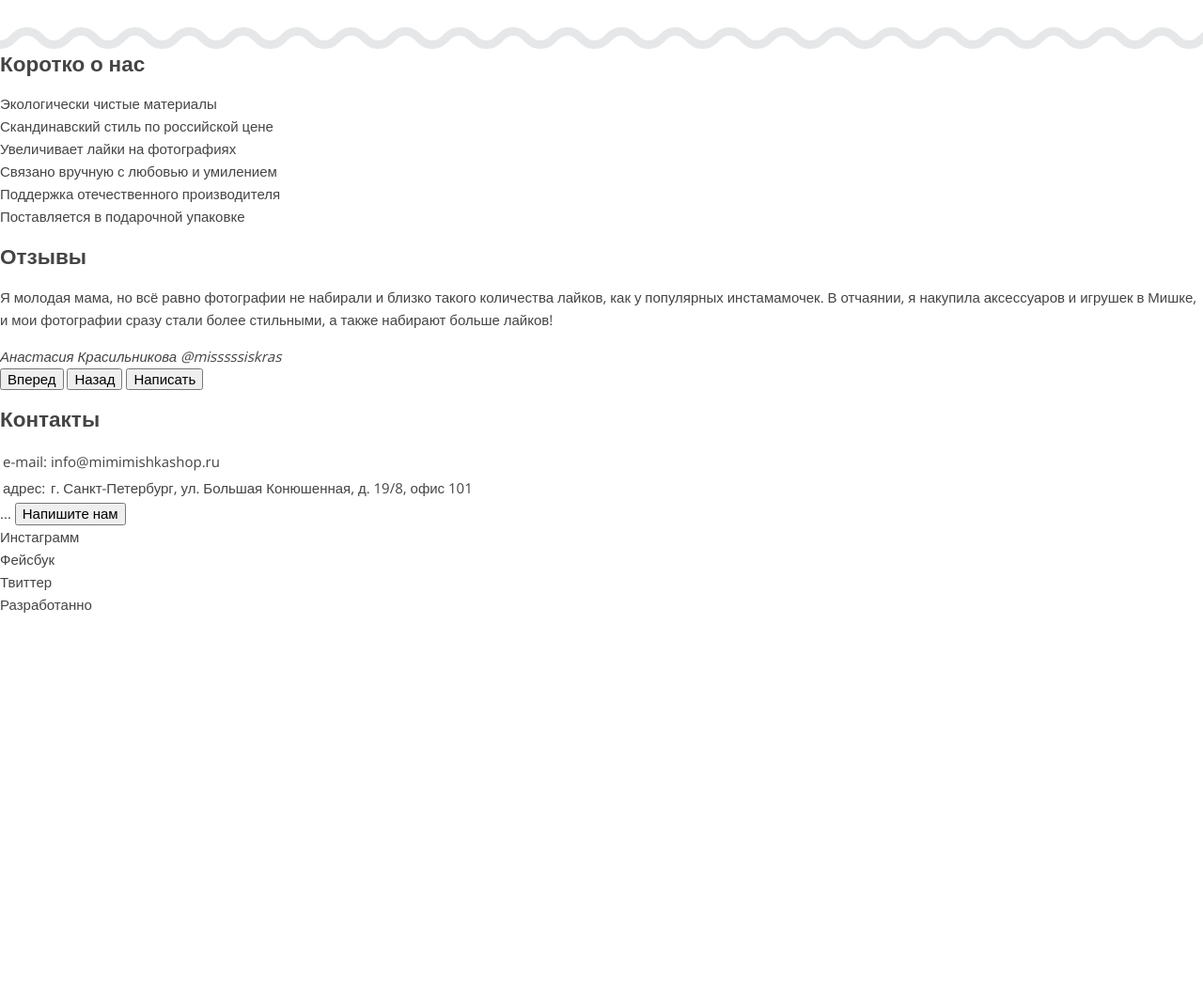
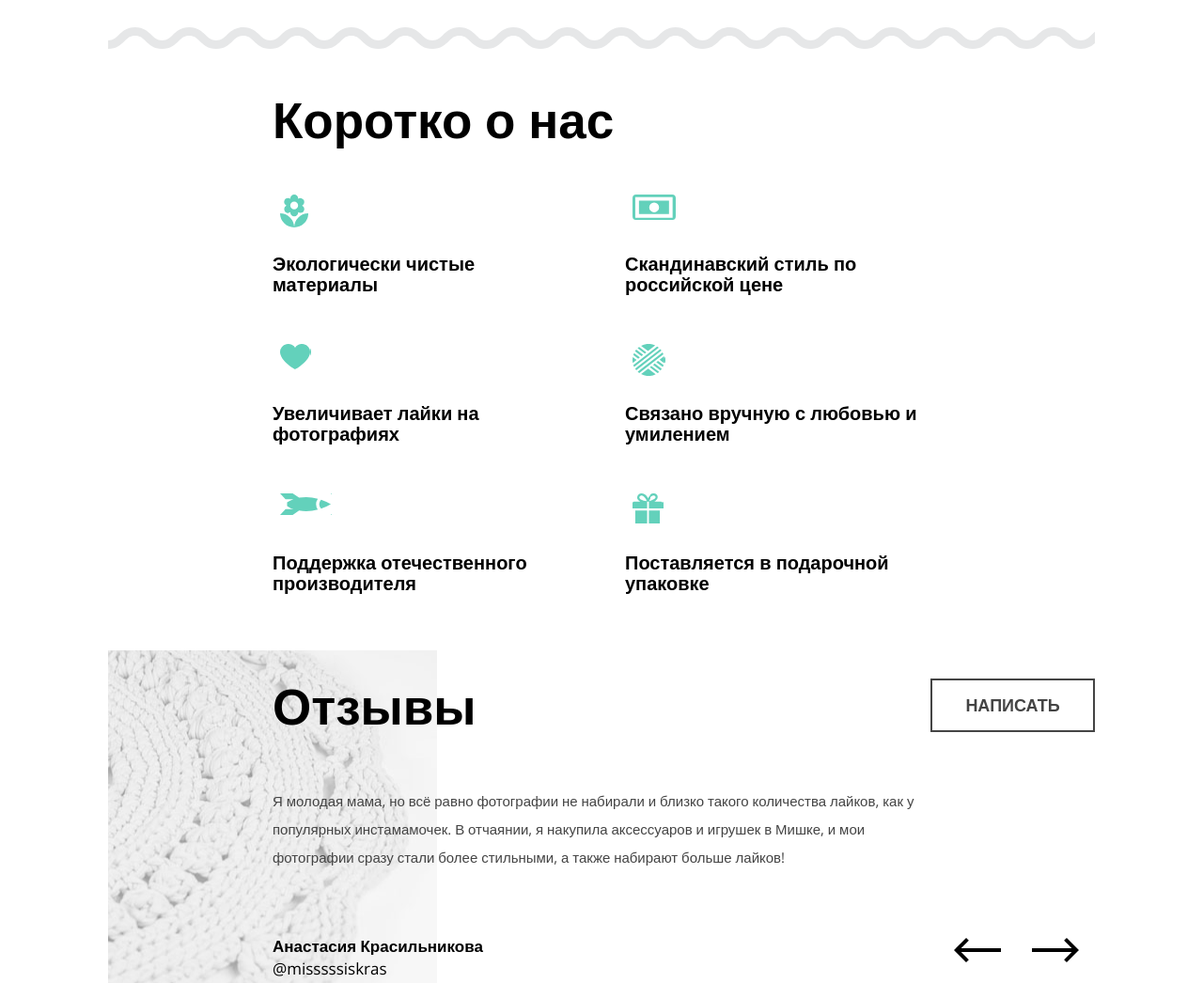
Before and after one commit to Sorulai/mishka, a plain HTML site: page index.html in a window 1280 px wide. Shown: the part 1580-2626 px from the top of the page at 94% size. Before the commit the page ends 2235 px from the top, so only its background shows below. Drawn offline with nearby package versions, Linux system fonts and the light colour scheme.

Commit message:
add some blocks

```diff
--- /dev/null
+++ b/css/blocks/about-us.css
@@ -0,0 +1,221 @@
+.about-us{
+	width: 260px;
+	margin:0 auto;
+}
+.about-us h2{
+	font-size: 25px;
+	line-height: 30px;
+	font-weight: bold;
+	color:black;
+	margin:0;
+	margin-top: 32px;
+}
+.about-us--item{
+	position: relative;
+	color: black;
+	font-size: 17px;
+	line-height: 20px;
+	font-weight: bold;
+	width: 230px;
+	padding-top: 90px;
+}
+.about-us--item:first-child:before{
+	content: "";
+	position: absolute;
+	width: 30px;
+	height: 35px;
+	top:34px;
+	left: 8px;
+
+	background-image: url('../../img/svg/flower.svg');
+}
+.about-us--item:nth-child(2):before{
+	content: "";
+	position: absolute;
+	width: 46px;
+	height: 27px;
+	top:34px;
+	left: 8px;
+
+	background-image: url('../../img/svg/money.svg');
+}
+.about-us--item:nth-child(3):before{
+	content: "";
+	position: absolute;
+	width: 33px;
+	height: 27px;
+	top:34px;
+	left: 8px;
+
+	background-image: url('../../img/svg/heart.svg');
+}
+.about-us--item:nth-child(3):before{
+	content: "";
+	position: absolute;
+	width: 33px;
+	height: 27px;
+	top:34px;
+	left: 8px;
+
+	background-image: url('../../img/svg/heart.svg');
+}
+.about-us--item:nth-child(4):before{
+	content: "";
+	position: absolute;
+	width: 35px;
+	height: 34px;
+	top:34px;
+	left: 8px;
+
+	background-image: url('../../img/svg/ball.svg');
+}
+.about-us--item:nth-child(5):before{
+	content: "";
+	position: absolute;
+	width: 55px;
+	height: 23px;
+	top:34px;
+	left: 8px;
+
+	background-image: url('../../img/svg/rocket.svg');
+}
+.about-us--item:last-child:before{
+	content: "";
+	position: absolute;
+	width: 33px;
+	height: 32px;
+	top:34px;
+	left: 8px;
+
+	background-image: url('../../img/svg/gift.svg');
+}
+@media (min-width: 768px){
+	.about-us{
+	width: 668px;
+	margin:0 auto;
+}
+.about-us h2{
+	font-size: 43px;
+	line-height: 50px;
+	margin:0;
+	margin-top: 61px;
+}
+.about-us--list{
+	width: 668px;
+	display: flex;
+	flex-wrap: wrap;
+}
+.about-us--item{
+	font-size: 20px;
+	line-height: 22px;
+
+}
+.about-us--item:first-child,
+.about-us--item:nth-child(3),
+.about-us--item:nth-child(5){
+	margin-right: 95px;
+}
+
+}
+@media (min-width: 1150px){
+	.about-us{
+	width: 1050px;
+	margin:0 auto;
+}
+.about-us h2{
+	font-size: 53px;
+	line-height: 57px;
+	margin:0;
+	margin-top: 61px;
+	margin-left: 175px;
+	margin
+}
+.about-us--list{
+	width: 700px;
+	margin-left: 175px;
+}
+.about-us--item:first-child,
+.about-us--item:nth-child(3),
+.about-us--item:nth-child(5){
+	width: 280px;
+}
+/*.about-us--item:first-child,
+.about-us--item:nth-child(3),
+.about-us--item:nth-child(5){
+	margin-right: 116px;
+}*/
+.about-us--item{
+	padding-top:115px;
+	width: 313px;
+}
+.about-us--item:first-child:before{
+	content: "";
+	position: absolute;
+	width: 30px;
+	height: 35px;
+	top:52px;
+	left: 8px;
+
+	background-image: url('../../img/svg/flower.svg');
+}
+.about-us--item:nth-child(2):before{
+	content: "";
+	position: absolute;
+	width: 46px;
+	height: 27px;
+	top:52px;
+	left: 8px;
+
+	background-image: url('../../img/svg/money.svg');
+}
+.about-us--item:nth-child(3):before{
+	content: "";
+	position: absolute;
+	width: 33px;
+	height: 27px;
+	top:52px;
+	left: 8px;
+
+	background-image: url('../../img/svg/heart.svg');
+}
+.about-us--item:nth-child(3):before{
+	content: "";
+	position: absolute;
+	width: 33px;
+	height: 27px;
+	top:52px;
+	left: 8px;
+
+	background-image: url('../../img/svg/heart.svg');
+}
+.about-us--item:nth-child(4):before{
+	content: "";
+	position: absolute;
+	width: 35px;
+	height: 34px;
+	top:52px;
+	left: 8px;
+
+	background-image: url('../../img/svg/ball.svg');
+}
+.about-us--item:nth-child(5):before{
+	content: "";
+	position: absolute;
+	width: 55px;
+	height: 23px;
+	top:52px;
+	left: 8px;
+
+	background-image: url('../../img/svg/rocket.svg');
+}
+.about-us--item:last-child:before{
+	content: "";
+	position: absolute;
+	width: 33px;
+	height: 32px;
+	top:52px;
+	left: 8px;
+
+	background-image: url('../../img/svg/gift.svg');
+}
+}
--- /dev/null
+++ b/css/blocks/contacts.css
@@ -0,0 +1,37 @@
+.contacts--wrapper{
+	width: 260px;
+	margin: 0 auto;
+	padding-top: 65px;
+}
+.contacts--wrapper h2{
+	font-size: 18px;
+	line-height: 30px;
+	color: black;
+	font-weight: bold;
+	margin: 0;
+	margin-bottom: 35px;
+
+}
+.contacts__table{
+	width: 260px;
+}
+.contacts__table td{
+	font-size: 15px;
+	line-height: 30px;
+	min-width: 67px;
+}
+.adress{
+	display: flex;
+	margin-bottom: 35px;
+}
+.contacts--email{
+	cursor: pointer;
+	border-bottom: 1px solid #62d1ba;
+}
+.contacts--email:hover{
+	color:#62d1ba;
+}
+.contacts--email:active{
+	color:rgba(70,193,174,0.3);
+	border-bottom: 1px solid rgba(70,193,174,0.3);
+}
--- a/css/blocks/header.css
+++ b/css/blocks/header.css
@@ -199,6 +199,9 @@ border:none;
 
 }
 @media (min-width: 1150px){
+	.main__header{
+		min-width: 1150px;
+	}
 	.nav__list--tablet{
 		display: none;
 	}
--- a/css/blocks/product-week.css
+++ b/css/blocks/product-week.css
@@ -153,6 +153,7 @@ margin:0;
 		width: 1050px;
 		padding-top: 0;
 		padding-bottom: 70px;
+		position: relative;
 	}
 	.product-week--title{
 		font-size: 53px;
@@ -169,4 +170,26 @@ margin:0;
 		margin-left: 175px;
 		align-self: flex-end;
 	}
+	.product-week--wrapper:before{
+	content: '';
+	position: absolute;
+	bottom: -15px;
+	width: 100%;
+	height: 23px;
+
+	background-image: url('../../img/svg/line-zigzag.svg');
+	z-index: 2;
+
 }
+.product-week:before{
+	content: '';
+	position: absolute;
+	bottom: -15px;
+	width: 0;
+	height: 0;
+
+	background-image: url('../../img/svg/line-zigzag.svg');
+	z-index: 2;
+
+}
+}
--- /dev/null
+++ b/css/blocks/reviews.css
@@ -0,0 +1,161 @@
+
+.reviews--wrapper{
+	width: 260px;
+	margin: 0 auto;
+}
+.reviews h2{
+	color:black;
+	font-size: 25px;
+	line-height: 30px;
+	font-weight: bold;
+	margin:0;
+
+}
+.reviews--item{
+	padding-top: 30px;
+
+}
+.reviews--item p{
+	margin: 0;
+	line-height: 30px;
+	padding-bottom: 35px;
+}
+.reviews--cite{
+	color:black;
+	font-size: 17px;
+	font-style: normal;
+	font-weight: bold;
+	margin-bottom: 34px;
+	display: block;
+}
+.reviews--cite span {
+	font-weight: normal;
+}
+.btn-back,
+.btn-next{
+	width: 130px;
+	padding-top:13px ;
+	padding-bottom: 13px;
+	border:1px solid #ececec;
+}
+.btn__flex-reviews{
+	width: 260px;
+	display: flex;
+}
+.btn-back:hover .icon-back,
+.btn-next:hover .icon-next{
+	fill:rgba(0,0,0,0.6);
+}
+.btn-back:active .icon-back,
+.btn-next:active .icon-next{
+	fill:rgba(0,0,0,0.3);
+}
+.btn-reviews{
+	width: 260px;
+	text-align: center;
+	font-size: 18px;
+	line-height: 20px;
+	text-transform: uppercase;
+	padding-top: 16px;
+	padding-bottom: 17px;
+	border:2px solid #444444;
+	margin-top: 39px;
+	font-weight: bold;
+}
+.btn-reviews:hover{
+	background-color: #444444;
+	color:white;
+}
+.btn-reviews:active{
+	color:rgba(255,255,255,0.3);
+}
+.reviews{
+	padding-top: 60px;
+	position: relative;
+	padding-bottom: 37px;
+}
+.reviews:before{
+	content: '';
+	position: absolute;
+	width: 100%;
+	height:23px;
+	bottom: -20px;
+
+	background-image: url('../../img/svg/line-zigzag.svg');
+
+}
+@media (min-width: 768px){
+.reviews--wrapper{
+	width: 668px;
+	margin:0 auto;
+	position: relative;
+}
+.reviews--wrapper h2{
+	font-size: 43px;
+	line-height: 50px;
+}
+.reviews--item{
+	padding-top: 58px;
+}
+.reviews--item p{
+line-height: 30px;
+padding-bottom: 68px;
+
+}
+.reviews--cite{
+	width: 287px;
+}
+.btn__flex-reviews{
+	position: absolute;
+	bottom: 0px;
+	right: 0;
+	width: 167px;
+}
+.btn-back,
+.btn-next{
+	border:none;
+}
+.btn-reviews{
+	position: absolute;
+	top:0;
+	right: 0;
+	margin:0;
+	width: 175px;
+}
+.reviews{
+	padding-bottom: 66px;
+}
+.reviews--position{
+	background-image: url('../../img/review@1x.jpg');
+	background-repeat: no-repeat;
+	background-position: 0 85%;
+	padding-top: 30px;
+	padding-bottom: 50px;
+}
+@media (-webkit-min-device-pixel-ratio: 1.5) and (min-width: 768px), (min-resolution: 144dpi) and (min-width: 768px), (min-resolution: 1.5dppx) and (min-width: 768px){
+	.reviews--position{
+	background-image: url('../../img/review@2x.jpg');
+    background-size: auto 458px;
+}
+}
+@media (min-width: 1150px){
+	.reviews--position{
+		width: 1050px;
+		margin:0 auto;
+	}
+	.reviews--wrapper{
+		width: 1050px;
+		margin:0 auto;
+
+	}
+	.reviews--wrapper h2{
+		font-size: 53px;
+		line-height: 57px;
+		padding-left: 175px;
+	}
+	.reviews--item{
+		padding-left: 175px;
+		width: 700px;
+	}
+
+}
--- a/css/style.css
+++ b/css/style.css
@@ -4,3 +4,6 @@
 @import "blocks/header.css";
 @import "blocks/header-art.css";
 @import "blocks/product-week.css";
+@import "blocks/about-us.css";
+@import "blocks/reviews.css";
+@import "blocks/contacts.css";
--- a/index.html
+++ b/index.html
@@ -56,6 +56,16 @@
     <title>toy</title>
     <path d="M0 43.68l27.44 15.93V36.27L0 20.33zm51.35-31.24v2.45c0 1.82-3.46 3.29-7.73 3.29s-7.73-1.47-7.73-3.29v-4.06c.26 1.71 3.6 3.07 7.7 3.07 4.27 0 7.73-1.47 7.73-3.28s-3.46-3.29-7.73-3.29h-1l-5-2.89v3.12c0 1.82-3.45 3.29-7.72 3.29a12.65 12.65 0 0 1-6.43-1.47 3.94 3.94 0 0 0-.73-.59 1.8 1.8 0 0 1-.57-1.24v-3l-4.76 2.81h-1.05c-4.27 0-7.73 1.47-7.73 3.29s3.46 3.28 7.73 3.28c4.1 0 7.45-1.36 7.7-3.07v4.06c0 1.82-3.45 3.29-7.73 3.29s-7.7-1.5-7.7-3.32v-2.42l-6 3.45 27.53 16L57.53 16zM37.7 22.6c0 1.82-3.46 3.29-7.73 3.29s-7.73-1.47-7.73-3.29v-4.06c.26 1.71 3.6 3.08 7.71 3.08s7.44-1.36 7.7-3.08v4.06zm-5.14 13.88v23.14L60 43.68V20.54zM29.92 6.57c4.27 0 7.72-1.47 7.72-3.29S34.18 0 29.92 0s-7.73 1.47-7.73 3.29 3.46 3.29 7.73 3.29"
       ></path>
+  </symbol>
+
+    <symbol xmlns="http://www.w3.org/2000/svg" viewBox="0 0 50 26" id="arrow-back">
+    <title>huge-arrow-left</title>
+    <path d="M50 11H7.66l8.17-8.17L13.01 0 0 13v.01L13.01 26l2.82-2.82L7.66 15H50v-4z"></path>
+  </symbol>
+
+    <symbol xmlns="http://www.w3.org/2000/svg" viewBox="0 0 50 26" id="arrow-next">
+    <title>huge-arrow-right</title>
+    <path d="M0 11h42.34l-8.17-8.17L36.99 0 50 13v.01L36.99 26l-2.82-2.82L42.34 15H0v-4z"></path>
   </symbol>
 </svg>
 
@@ -206,31 +216,46 @@
 	</section>
 
 	<section class="reviews">
+		<div class="reviews--position">
+		<div class="reviews--wrapper">
 		<h2>Отзывы</h2>
-		<blockquote>
+		<blockquote class="reviews--item">
 			<p>Я молодая мама, но всё равно фотографии не набирали и близко такого количества лайков, как у популярных инстамамочек. В отчаянии, я накупила аксессуаров и игрушек в Мишке, и мои фотографии сразу стали более стильными, а также набирают больше лайков!</p>
-			<cite>Анастасия Красильникова <span>@misssssiskras</span></cite>
+			<cite class="reviews--cite">Анастасия Красильникова <span>@misssssiskras</span></cite>
 		</blockquote>
-		<button>Вперед</button>
-		<button>Назад</button>
-		<button>Написать</button>
+		<div class="btn__flex-reviews">
+		<button class="btn btn-back">
+			<svg class="icon-back" width="50" height="26">
+  <use xlink:href="#arrow-back"></use>
+</svg>
+			<span class="visually-hidden">Назад</span></button>
+		<button class="btn btn-next">
+			<svg class="icon-next" width="50" height="26">
+  <use xlink:href="#arrow-next"></use>
+</svg>
+			<span class="visually-hidden">Вперед</span></button>
+		</div>
+		<button class="btn btn-reviews">Написать</button>
+	</div></div>
 	</section>
 
 	<section class="contacts">
+		<div class="contacts--wrapper">
 		<h2>Контакты</h2>
 		<table class="contacts__table">
-			<tr>
+			<tr class="adress">
 				<td>e-mail:</td>
-				<td>info@mimimishkashop.ru</td>
+				<td class="contacts--email">info@mimimishkashop.ru</td>
 			</tr>
-			<tr>
+			<tr class="adress">
 				<td>адрес:</td>
-				<td>г. Санкт-Петербург,
+				<td >г. Санкт-Петербург,
 ул. Большая Конюшенная,
 д. 19/8, офис 101</td>
 			</tr>
 
 		</table>
+	</div>
 		<picture>
 			...
 		</picture>
```
Also changed, not shown: img/review@1x.jpg (added), img/review@2x.jpg (added), img/svg/arrow-back.svg (added), img/svg/arrow-next.svg (added), img/svg/ball.svg (added), img/svg/flower.svg (added), img/svg/gift.svg (added), img/svg/heart.svg (added), img/svg/money.svg (added), img/svg/rocket.svg (added), img/svg/zigzag-line-desktop.svg (added).
